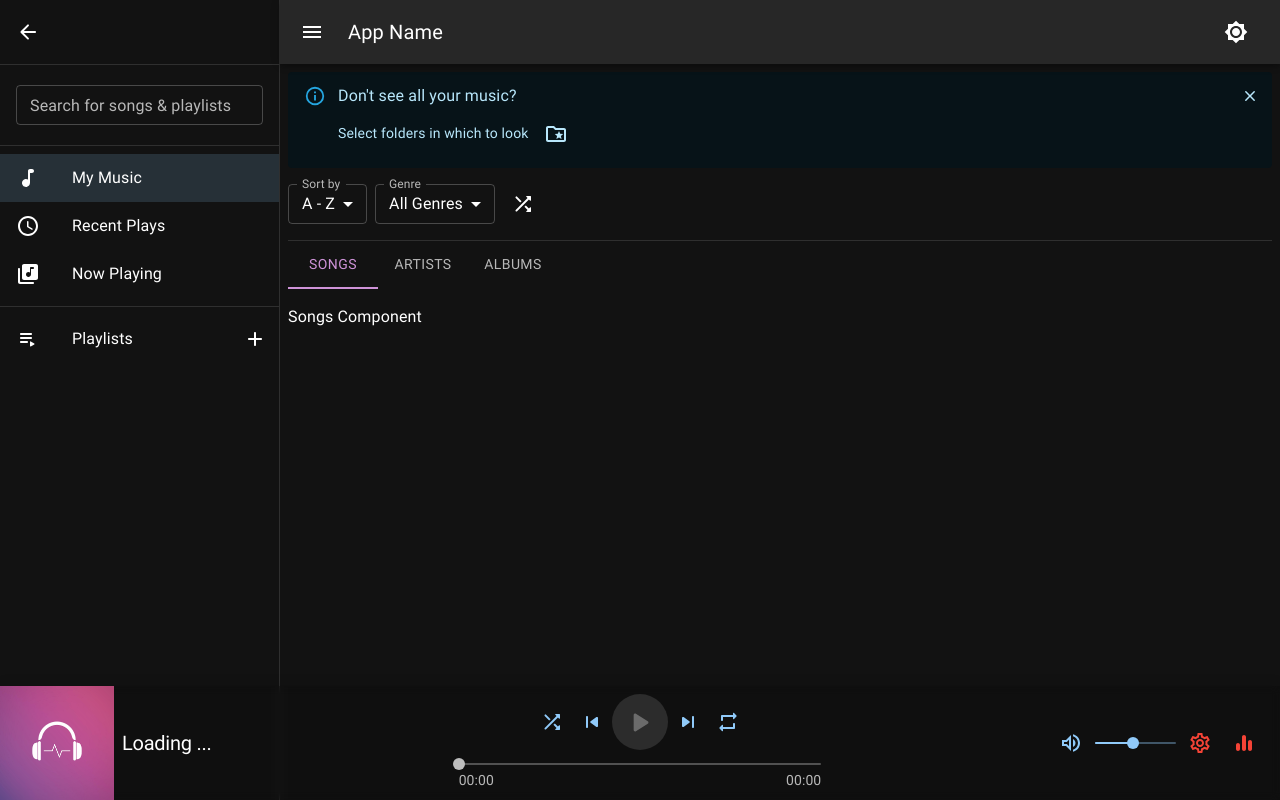
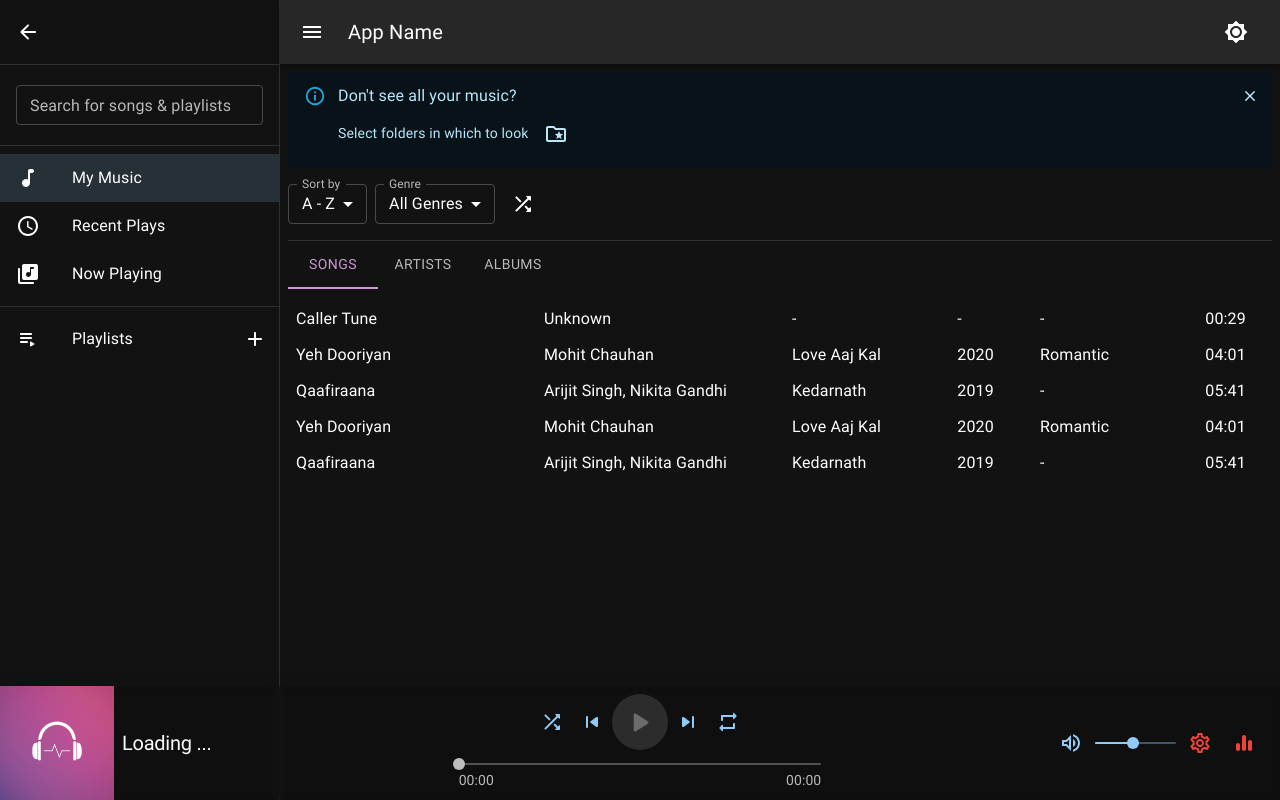
Before and after one commit to Rocker2102/electron-music-player, a React (Create React App) app: page / in a window 1280 px wide. Built offline with nearby package versions, Linux system fonts and the light colour scheme.

Commit message:
Add simple grid list for displaying songs

```diff
--- a/src/components/Main/MyMusic/MyMusicComponent.tsx
+++ b/src/components/Main/MyMusic/MyMusicComponent.tsx
@@ -199,7 +199,7 @@ export default class MusicMain extends React.Component
                     <Tab label="Albums" value="albums" />
                 </Tabs>
 
-                <Box mt={2}>
+                <Box mt={2} mx={1}>
                     <RenderTab tab={this.state.tab} />
                 </Box>
             </Box>
--- a/src/components/Main/MyMusic/SongsComponent.tsx
+++ b/src/components/Main/MyMusic/SongsComponent.tsx
@@ -1,11 +1,112 @@
 import React from 'react';
 
-export default class Songs extends React.Component {
+import Grow from '@mui/material/Grow';
+import Grid from '@mui/material/Grid';
+import Typography from '@mui/material/Typography';
+
+import { formatString, formatTime } from '../../../utils/Utils';
+import type { Song } from '../../../types/LibraryType';
+
+
+const RowItem: React.FC = ({ children }) => {
+    return (
+        <Typography variant="subtitle1" noWrap={true}>{children}</Typography>
+    );
+};
+
+const GridRow: React.FC<Song> = (props) => {
+    return (
+        <>
+            <Grid item xs={6} sm={5} md={4} lg={3}>
+                <RowItem>{props.name}</RowItem>
+            </Grid>
+
+            <Grid item xs={4} sm={3}>
+                <RowItem>{formatString(props.artist)}</RowItem>
+            </Grid>
+
+            <Grid item sm={2} display={{ xs: 'none', sm: 'inline-block' }}>
+                <RowItem>{props.album ?? '-'}</RowItem>
+            </Grid>
+
+            <Grid item md={1} display={{ xs: 'none', md: 'inline-block' }}>
+                <RowItem>{props.year ?? '-'}</RowItem>
+            </Grid>
+
+            <Grid item lg={2} display={{ xs: 'none', lg: 'inline-block' }}>
+                <RowItem>{props.genre ?? '-'}</RowItem>
+            </Grid>
+
+            <Grid item xs={2} lg={1}>
+                <RowItem>{formatTime(props.length)}</RowItem>
+            </Grid>
+        </>
+    );
+};
+
+interface SongsProps {
+    prop?: null
+}
+
+interface SongsState {
+    state?: null
+}
+
+export default class Songs extends React.Component<SongsProps, SongsState> {
+    private tmpMusic: Song[] = [
+        {
+            src: 'http://localhost:3000/audio.mp3',
+            name: 'Caller Tune',
+            artist: 'Unknown',
+            length: 29
+        },
+        {
+            src: 'http://localhost:3000/audio__.mp3',
+            name: 'Yeh Dooriyan',
+            year: 2020,
+            genre: 'Romantic',
+            album: 'Love Aaj Kal',
+            artist: 'Mohit Chauhan',
+            length: 241
+        },
+        {
+            src: 'http://localhost:3000/audio_.mp3',
+            name: 'Qaafiraana',
+            year: 2019,
+            album: 'Kedarnath',
+            artist: [ 'Arijit Singh', 'Nikita Gandhi' ],
+            length: 341
+        },
+        {
+            src: 'http://localhost:3000/audio__.mp3',
+            name: 'Yeh Dooriyan',
+            year: 2020,
+            genre: 'Romantic',
+            album: 'Love Aaj Kal',
+            artist: 'Mohit Chauhan',
+            length: 241
+        },
+        {
+            src: 'http://localhost:3000/audio_.mp3',
+            name: 'Qaafiraana',
+            year: 2019,
+            album: 'Kedarnath',
+            artist: [ 'Arijit Singh', 'Nikita Gandhi' ],
+            length: 341
+        }
+    ];
+
     render (): React.ReactNode {
         return (
-            <div>
-                Songs Component
-            </div>
+            <Grow in={true} timeout={300}>
+                <Grid container columnSpacing={{ xs: 0.5, md: 1.5, lg: 3 }} rowSpacing={1}>
+                    {this.tmpMusic.map(song => {
+                        return (
+                            <GridRow {...song} key={song.src}></GridRow>
+                        );
+                    })}
+                </Grid>
+           </Grow>
         );
     }
 }
```
